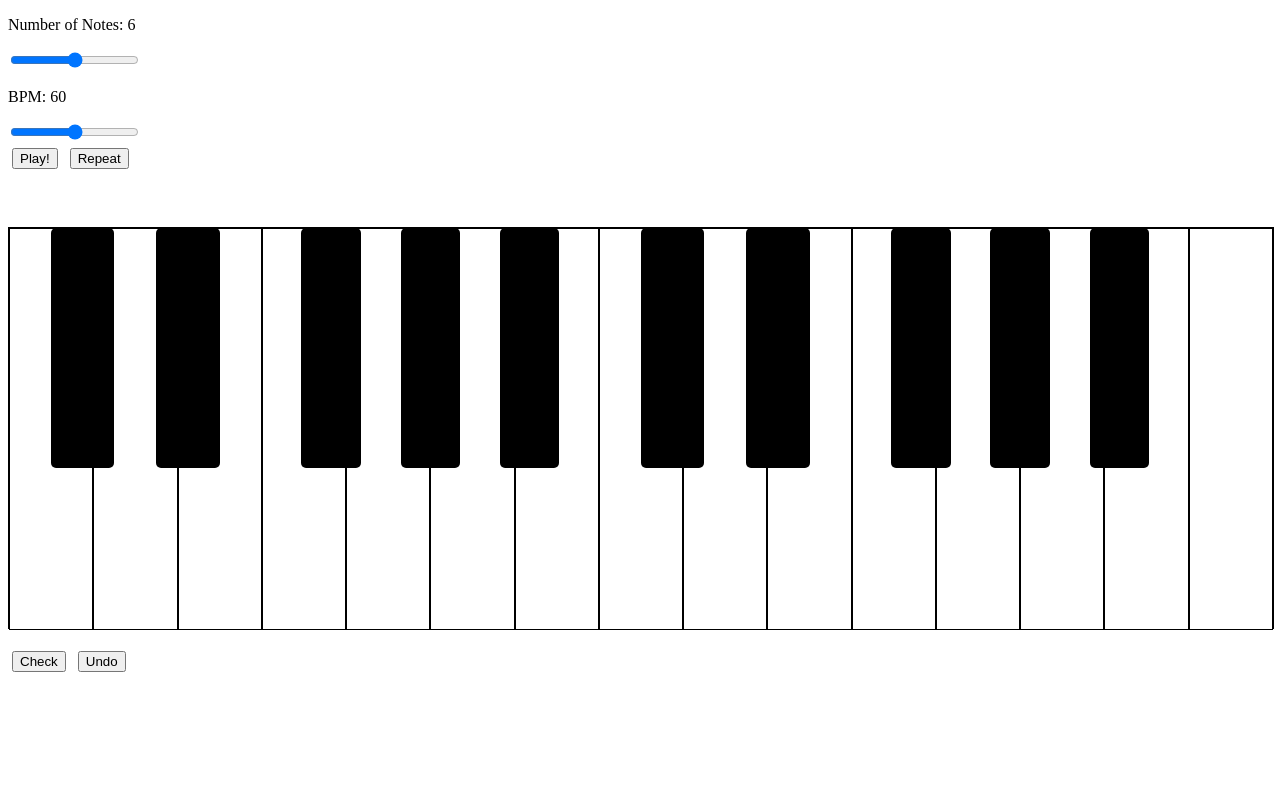
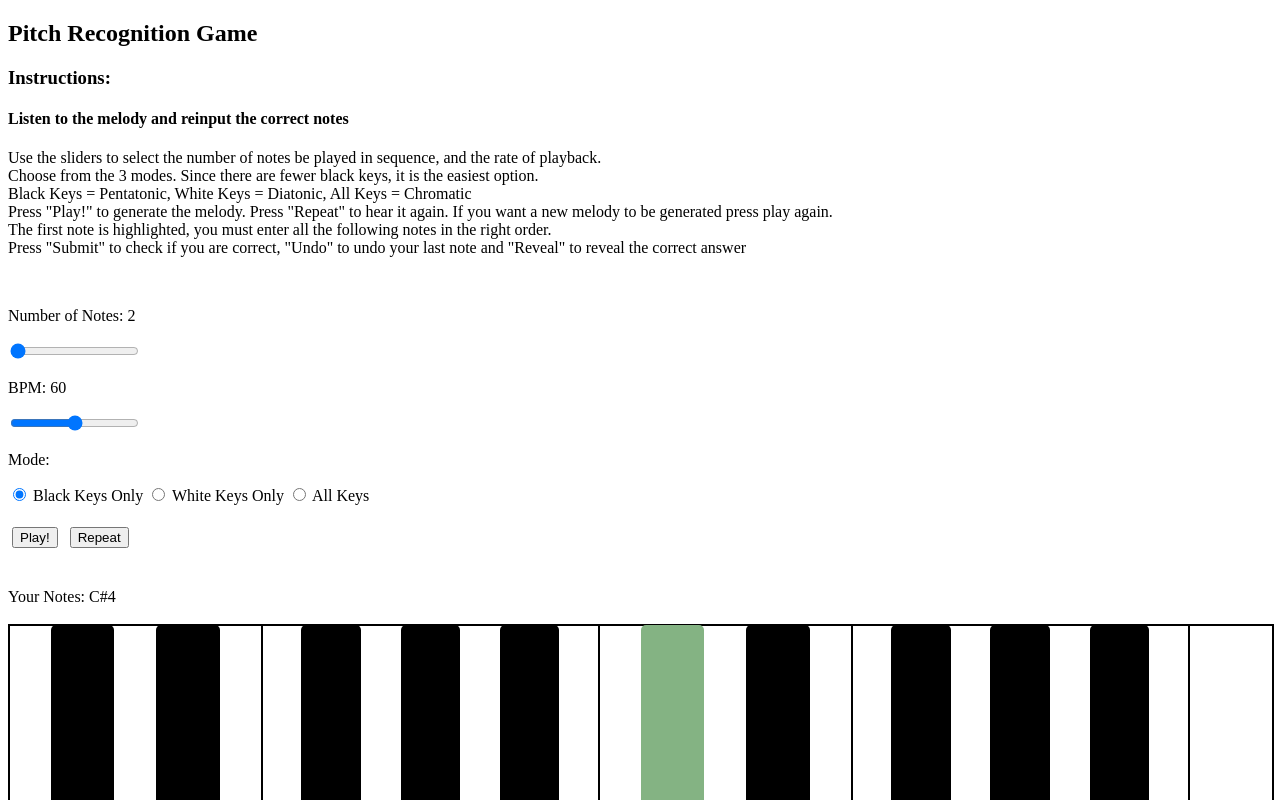
Before and after one commit to ShaneT1708/ear_training_game, a plain HTML site: page index.html in a window 1280 px wide. Both pictures are taken after a click on the button "Play!". Shown: the top 800 px of the page. Drawn offline with nearby package versions, Linux system fonts and the light colour scheme.

Commit message:
Added Functionality

```diff
--- a/css/style.css
+++ b/css/style.css
@@ -2,11 +2,11 @@
     width: 100%;
   }
 
-
-
 button {
   margin: 4px;
 }
+
+/* Keyboard */
 
 .keyboard{
   border: solid 1px;
@@ -102,6 +102,9 @@ button {
 
 }
 /* Key Media Queries */
+.firstNote{
+  background-color: #84b383;
+}
 .wKHov{
   background-color: #bbbbbb;
 }
@@ -111,5 +114,5 @@ button {
 }
 
 .kClick{
-  background-color: rgb(154, 197, 207);
+  background-color: rgb(162, 154, 207);
 }
--- a/index.html
+++ b/index.html
@@ -10,11 +10,23 @@
 </head>
 
 <body>
+    <div class="instructions">
+        <h2>Pitch Recognition Game</h2>
+        <h3>Instructions: </h3>
+        <h4>Listen to the melody and reinput the correct notes</h4>
+        <p>Use the sliders to select the number of notes be played in sequence, and the rate of playback.<br>
+        Choose from the 3 modes. Since there are fewer black keys, it is the easiest option.<br>
+        Black Keys = Pentatonic, White Keys = Diatonic, All Keys = Chromatic<br>
+        Press "Play!" to generate the melody. Press "Repeat" to hear it again. If you want a new melody to be generated press play again.<br>
+        The first note is highlighted, you must enter all the following notes in the right order.<br>
+        Press "Submit" to check if you are correct, "Undo" to undo your last note and "Reveal" to reveal the correct answer</p>
+    </div>
+    <br>
     <!-- OPTIONS -->
     <div class="options">
         <div class="slidercontainer">
             <p id="lenSlideInfo"></p>
-            <input type="range" min="2" max="10" value="6" class="slider" id="lenSlide">
+            <input type="range" min="2" max="10" value="2" class="slider" id="lenSlide">
         </div>
 
         <div class="slidercontainer">
@@ -22,12 +34,20 @@
                 <input type="range" min="30" max="90" value="60" class="slider" id="tempSlide">
             </div>
 
+            <form action="/action_page.php">
+                <p>Mode:</p>
+                  <input type="radio" name="dif" value="bK" id="bk" checked="checked"> Black Keys Only
+                  <input type="radio" name="dif" value="wK" id="wk"> White Keys Only
+                  <input type="radio" name="dif" value="chrom" id="chrom"> All Keys<br>
+                  <br>
             <button type="button" id="play">Play!</button>
             <button type="button" id="repeat">Repeat</button>
+
     </div>
 
     <br>
     <br>
+    <div id="userArrDisplay"></div>
     <br>
 
     <!--MAIN GAME SECTION-->
@@ -93,8 +113,9 @@
             </div>
         </div>
         <br>
-        <button type="button" id="check">Check</button>
+        <button type="button" id="check">Submit</button>
         <button type="button" id="undo">Undo</button>
+        <button type="button" id="reveal">Reveal</button>
         <p id="status"></p>
     </div>
 </body>
@@ -104,6 +125,7 @@
   src="https://code.jquery.com/jquery-3.4.1.js"
   integrity="sha256-WpOohJOqMqqyKL9FccASB9O0KwACQJpFTUBLTYOVvVU="
   crossorigin="anonymous"></script>
+  <script src="https://cdnjs.cloudflare.com/ajax/libs/jqueryui/1.12.1/jquery-ui.js" integrity="sha256-T0Vest3yCU7pafRw9r+settMBX6JkKN06dqBnpQ8d30=" crossorigin="anonymous"></script>
 <script type="text/javascript" src="js/main.js"></script>
 
 </html>
--- a/js/main.js
+++ b/js/main.js
@@ -4,6 +4,7 @@ $(document).ready(function () {
 
     $("#tempSlideInfo").text(`BPM: ${document.getElementById("tempSlide").value}`);
 
+    $("#userArrDisplay").text(`Your Notes: `); // for "Your Notes:"
 
 
     // SOUNDS
@@ -62,12 +63,29 @@ $(document).ready(function () {
         userArr.length = 0;
         var melLength = document.getElementById("lenSlide").value;
         var tempo = document.getElementById("tempSlide").value;
-        for (i = 0; i < melLength; i++) {
-            melody.push(Math.floor(Math.random() * 19));
+
+        if (document.getElementById("bk").checked) {
+            for (i = 0; i < melLength; i++) {
+                melody.push(Math.floor(Math.random() * 10));
+            }
+
+            melody = toBlackKeys(melody);
+        } else if (document.getElementById("wk").checked) {
+            for (i = 0; i < melLength; i++) {
+                melody.push(Math.floor(Math.random() * 15));
+            }
+            melody = toWhiteKeys(melody);
+        } else if (document.getElementById("chrom").checked) {
+            for (i = 0; i < melLength; i++) {
+                melody.push(Math.floor(Math.random() * 25));
+            }
         }
-
-        setTimeout(melodyPlayback, 1000, melody, notes, tempo, j);
+        $(".wKey, .bKey").removeClass("firstNote");
+        $("#b" + melody[0]).addClass("firstNote");
+        setTimeout(melodyPlayback, 50, melody, notes, tempo, j);
         console.log(melody);
+        userArr.push(melody[0]);
+        $("#userArrDisplay").text(`Your Notes: ${parseNotes(userArr)}`); // for "Your Notes:"
     })
 
     // When "Repeat" is clicked
@@ -75,9 +93,9 @@ $(document).ready(function () {
         var j = 0;
         var tempo = document.getElementById("tempSlide").value;
 
+        setTimeout(melodyPlayback, 50, melody, notes, tempo, j);
+        console.log(melody);
 
-        setTimeout(melodyPlayback, 1000, melody, notes, tempo, j);
-        console.log(melody);
     })
 
     //MAIN GAME
@@ -87,6 +105,7 @@ $(document).ready(function () {
     $(".pianoKey").on("click", function () {
         userArr.push(parseInt((event.target.id).substr(1, 2)));
         console.log(userArr);
+        $("#userArrDisplay").text(`Your Notes: ${parseNotes(userArr)}`); // for "Your Notes:"
     })
 
 
@@ -105,8 +124,17 @@ $(document).ready(function () {
 
     $("#undo").on("click", function () {
         userArr.pop();
+        $("#userArrDisplay").text(`Your Notes: ${parseNotes(userArr)}`); // for "Your Notes:"
+    })
+
+    //When "Reveal" is clicked
+
+    $("#reveal").on("click", function () {
+        userArr.pop();
+        $("#status").text(`Answer: ${parseNotes(melody)}`); // for "Your Notes:"
     })
 })
+
 
 // KEYS STYLING AND FUNCTIONALITY
 $(".wKey").mouseenter(function () {
@@ -125,9 +153,25 @@ $(".bKey").mouseleave(function () {
     $(this).removeClass("bKHov");
 });
 
-$(".bKey, .wKey").click(function () {
-    $(this).animate({backgroundColor: "#FF0000"}, "slow");
-});
+/*$(".bKey, .wKey").click(function() {
+    $(this).fadeOut(1000, function() {
+        $(this).css("background-color", "#FF0000").fadeIn(1000);
+    });
+ }); */
+
+//THIS ONE WAS MORE RECENT
+// $(".bKey, .wKey").click(function () {
+//     $(this).animate({
+//         backgroundColor: "#FF0000"
+//     }, "slow").addClass("bKey");
+//     $(this).removeAttr(backgroundColor);
+// });
+
+$(".bKey, .wKey").click(function() {
+    $(this).addClass("kClick").delay(200).queue(function() {
+        $(this).removeClass("kClick").dequeue();});
+ });
+
 
 //FUNCTIONS
 
@@ -169,3 +213,38 @@ function playNote(mel, nots, bpm, jj) {
         melodyPlayback(mel, nots, bpm, jj);
     }
 };
+
+//Parse Notes
+
+function parseNotes(ar) {
+    nar = ["C3", "C#3", "D3", "Eb3", "E3", "F3", "F#3", "G3", "G#3", "A3", "Bb3", "B3", "C4", "C#4", "D4", "Eb4", "E4", "F4", "F#4", "G4", "G#4", "A4", "Bb4", "B4", "C5"]
+    jar = [];
+    for (ii = 0; ii < ar.length; ii++) {
+        jar.push(nar[ar[ii]]);
+    }
+    return jar;
+}
+
+//Convert To Black Keys
+
+function toBlackKeys(ar) {
+    bar = [1, 3, 6, 8, 10, 13, 15, 18, 20, 22];
+    jar = [];
+    for (i = 0; i < ar.length; i++) {
+        jar.push(bar[ar[i]]);
+    }
+    return jar;
+
+}
+
+//Convert To White Keys
+
+function toWhiteKeys(ar) {
+    bar = [0,2,4,5,7,9,11,12,14,16,17,19,21,23,24];
+    jar = [];
+    for (i = 0; i < ar.length; i++) {
+        jar.push(bar[ar[i]]);
+    }
+    return jar;
+
+}
```
Also changed, not shown: 1 other file.
